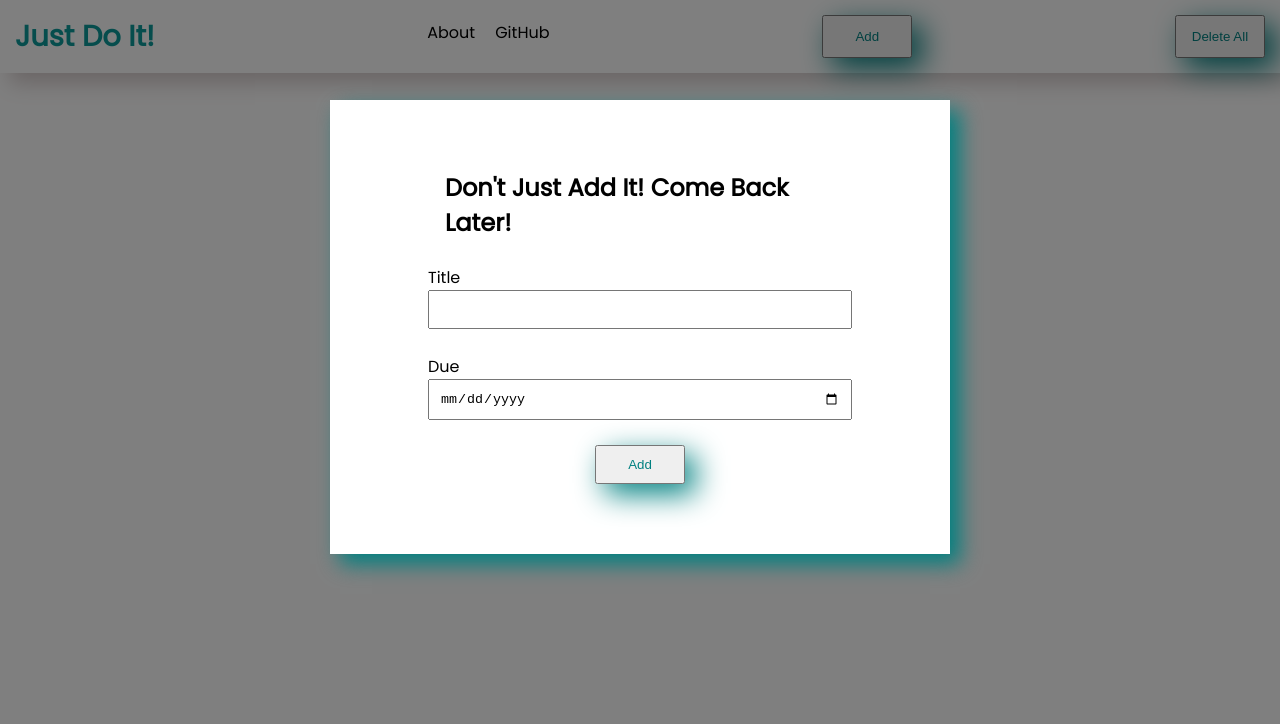
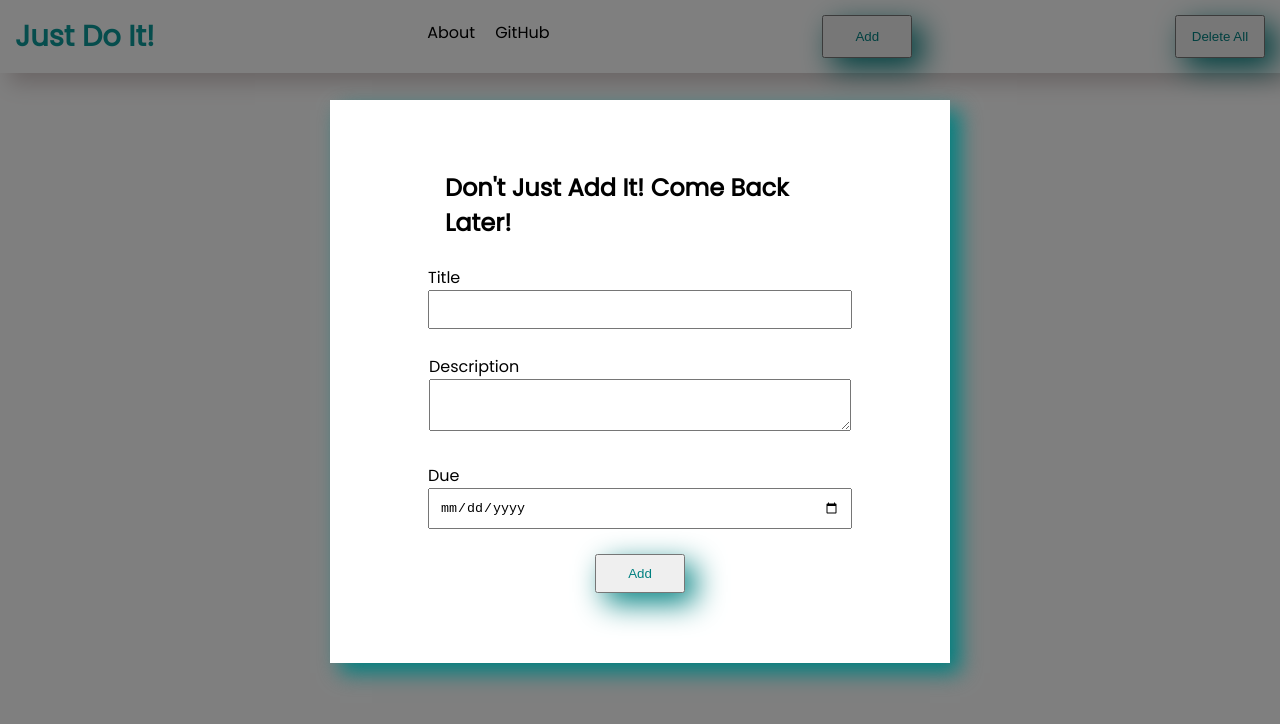
Before and after one commit to kowais915/react-todo, a React (Create React App) app: page / in a window 1280 px wide. Both pictures are taken after a click on the button "Add". Shown: the top 724 px of the page. Built offline with nearby package versions, Linux system fonts and the light colour scheme.

Commit message:
added the description field to the form

```diff
--- a/src/App.js
+++ b/src/App.js
@@ -49,7 +49,7 @@ const modalTodo = ( )=>{
       <Navbar add = {addtodo} deleteAll={deleteAll}/>
       {data.map((item)=>{
         return(
-          <ToDoCard title={item.title} date ={item.date} />
+          <ToDoCard title={item.title} date ={item.date} description={item.description} />
         )
       })}
 
--- a/src/components/Form.js
+++ b/src/components/Form.js
@@ -7,6 +7,7 @@ const Form = ({toDos, addtodo}) => {
 
   const [title, setTitle] = useState('');
   const [date, setDate] = useState('');
+  const [description, setDescription] = useState('');
 
 
 
@@ -25,6 +26,7 @@ const formReset = ()=>{
 
     const todo = {
       title: title,
+      description: description,
       date: date
     }
     toDos(todo);
@@ -51,7 +53,19 @@ const formReset = ()=>{
 
             </label>
 
+
+
             <br></br>
+
+
+            <label >
+
+                <span>Description </span>
+                <textarea type="text" onChange={e => setDescription(e.target.value) }  value={description}  />
+
+            </label>
+
+            <br />
             <label >
 
                 <span>Due   </span>
--- a/src/styles/Form.css
+++ b/src/styles/Form.css
@@ -15,3 +15,9 @@ input{
     width: 400px;
     padding: 10px;
   }
+
+
+textarea{
+    width: 400px;
+    padding: 10px;
+}
```
